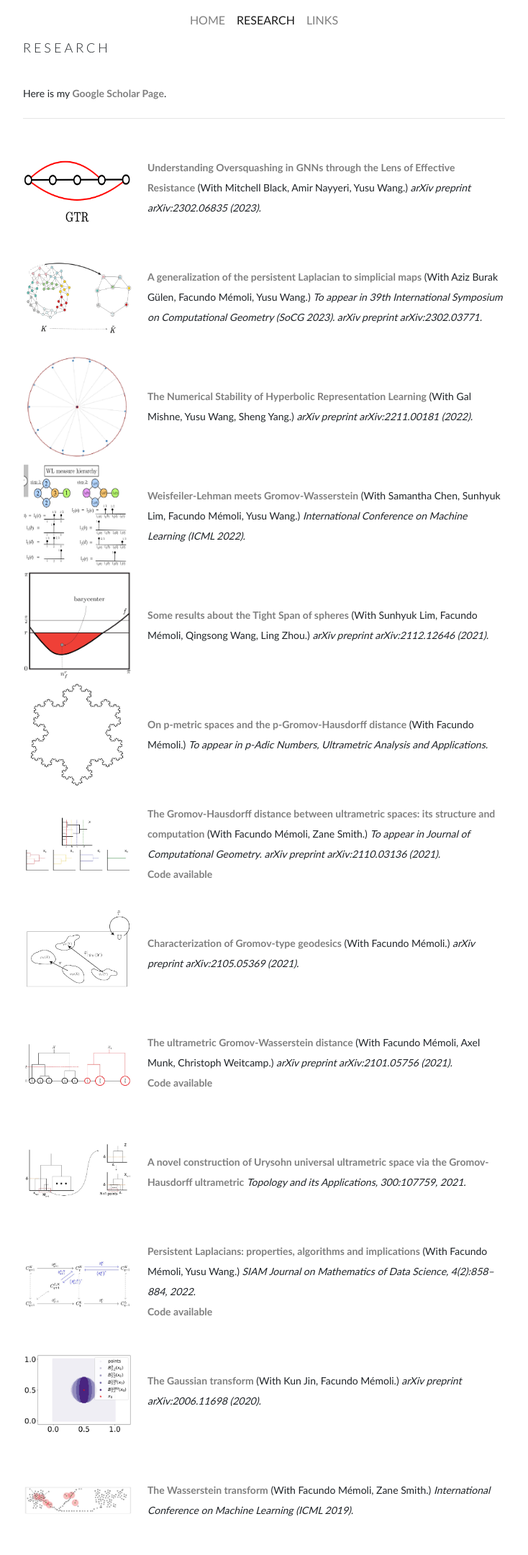
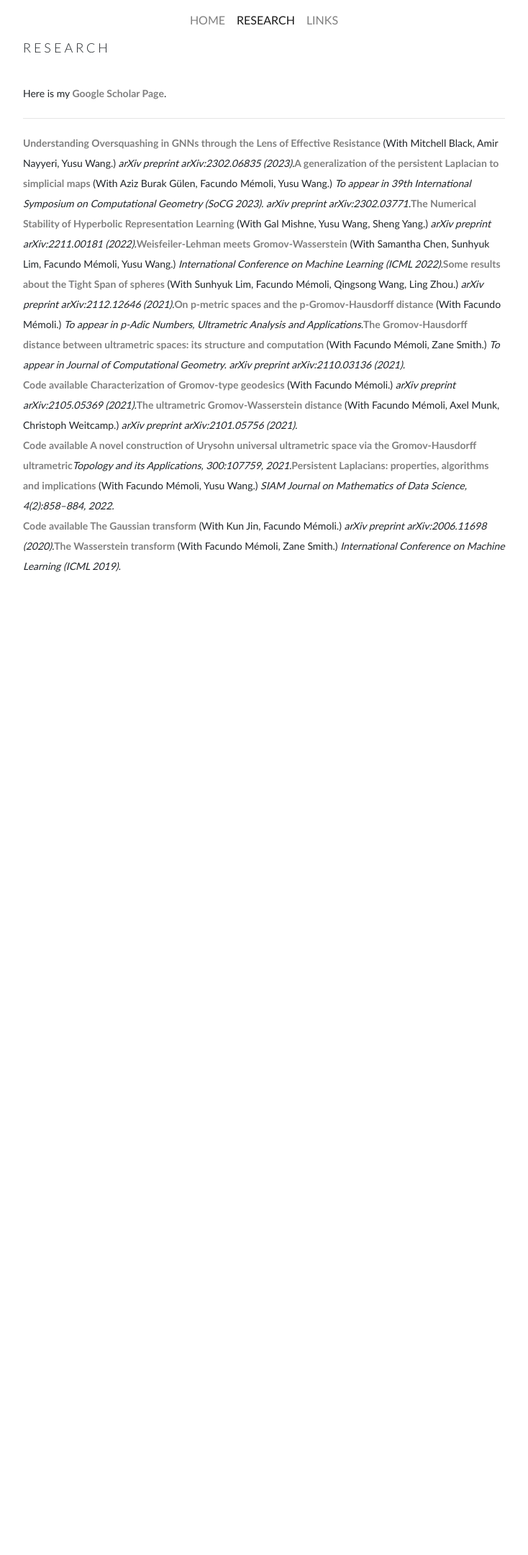
Before and after one commit to ZhengchaoW/ZhengchaoW.github.io, a Jekyll site: the page built from research.html, in a window 1280 px wide. Shown: the whole page at 72% size, without its empty margins (273-1007 px from the left). Built offline with Jekyll 4.4.1, drawn with Linux system fonts in a browser that asks for light colours; after the commit the page ends 900 px from its top, so only the background shows below that.

Commit message:
change research

```diff
--- a/research.html
+++ b/research.html
@@ -15,16 +15,11 @@ opengraph:
     <table width="100%">
         {% for paper in site.data.papers.papers %}
             <tr>
-                <td>
-                    {% if paper.image %}  <img src={{paper.image}} width="150" height="150" alt="" style="margin-right:20px"> {% endif %}
-                </td>
-                <td>
                     {% if paper.link %}<a href="{{ paper.link }}">{{ paper.title }}</a> {% else %} {{ paper.title }} {% endif %}
                     {% if paper.coauthors %} (With {{ paper.coauthors }}.) {% endif %}
                     {% if paper.publishedat %} <span style="font-style: italic">{{ paper.publishedat }}.</span> {% endif %}
                     {% if paper.code %} <br> <a href="{{ paper.code }}"> Code available </a> {% endif %}
                     {% if paper.description %} {{ paper.description }} {% endif %}
-                </td>
             </tr>
         {% endfor %}
     </table>
```
